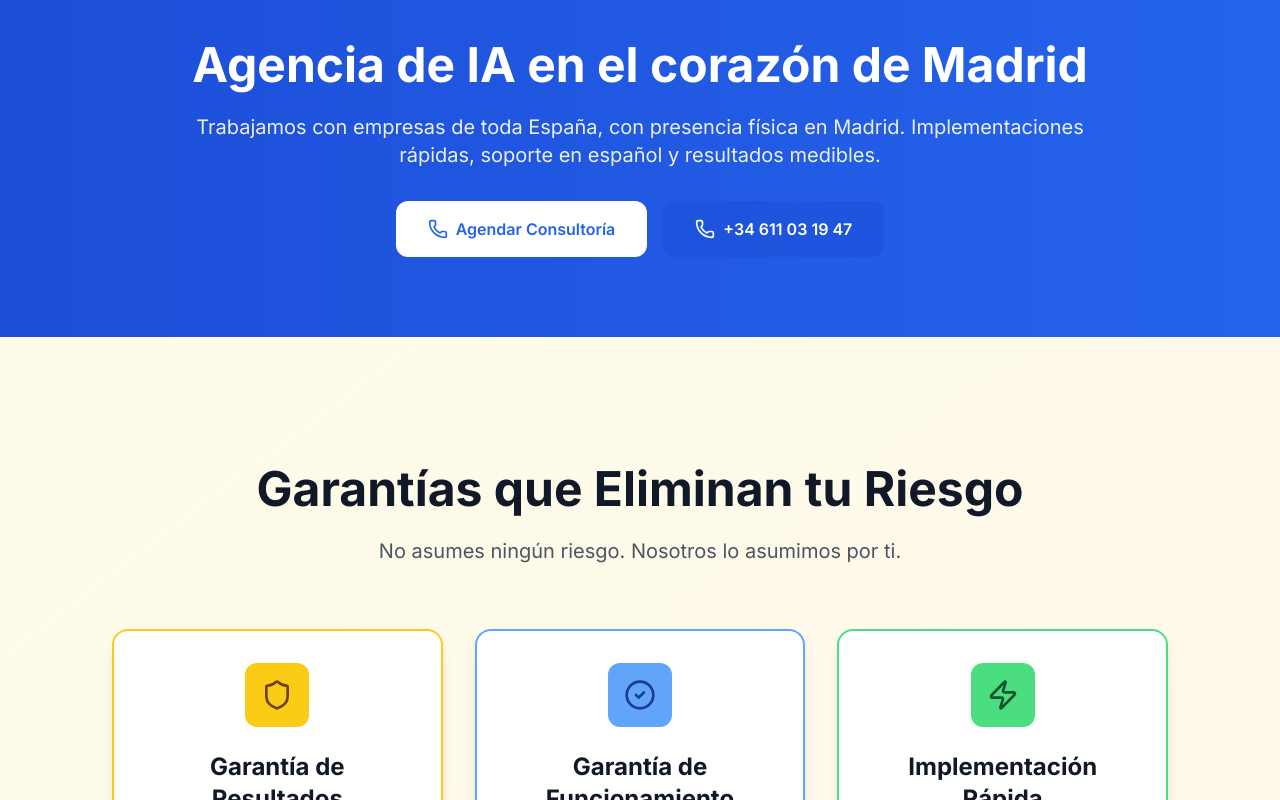
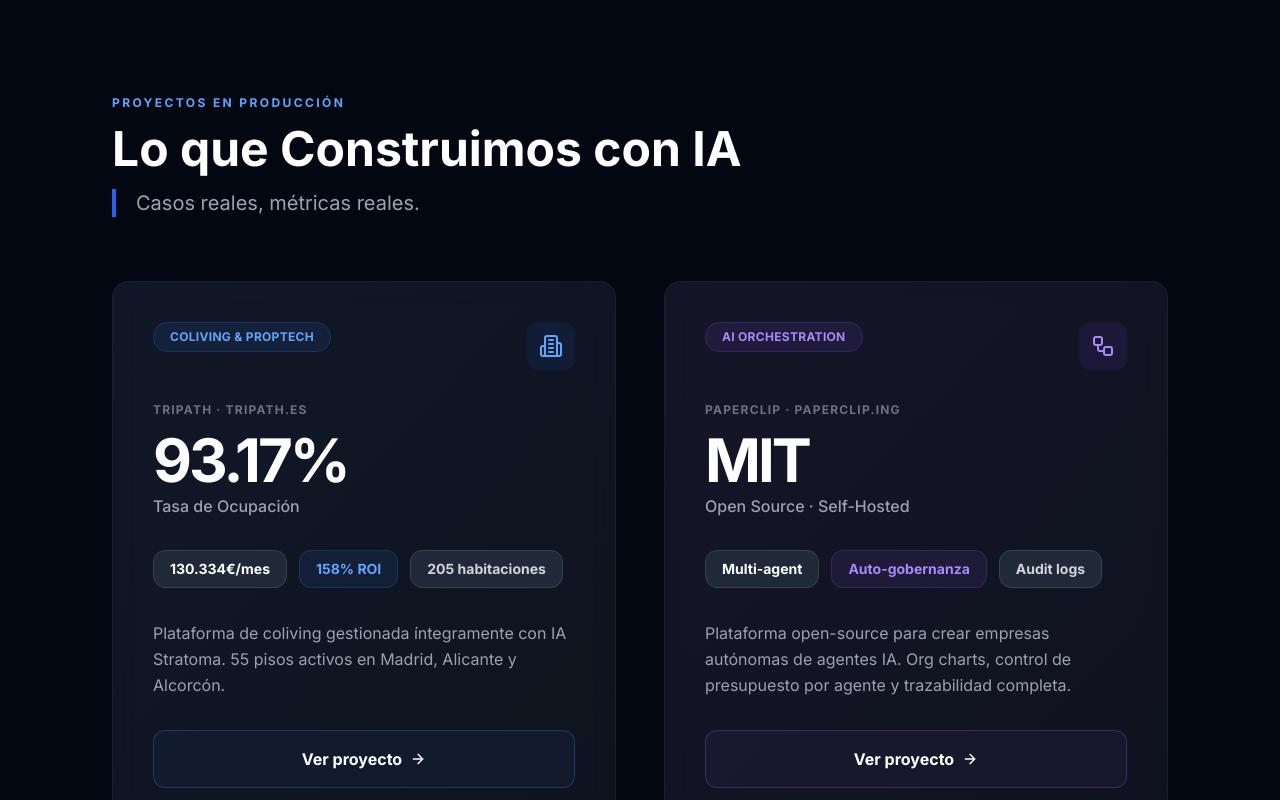
Before and after one commit to DoubleN96/stratomai-web, a Next.js app: page / in a window 1280 px wide. Shown: the part 4740-5540 px from the top of the page. Built offline with nearby package versions, Linux system fonts and the light colour scheme.

Commit message:
feat: Añadir sección Proyectos en Producción (Tripath + Paperclip)

```diff
--- a/app/page.tsx
+++ b/app/page.tsx
@@ -531,6 +531,112 @@
         </div>
       </section>
 
+
+      {/* Proyectos en Producción - Tripath & Paperclip */}
+      <section className="py-20 lg:py-32 bg-gray-950" id="proyectos">
+        <div className="max-w-6xl mx-auto px-6 lg:px-12">
+          <motion.div
+            initial={{ opacity: 0, y: 20 }}
+            whileInView={{ opacity: 1, y: 0 }}
+            viewport={{ once: true }}
+            className="mb-16"
+          >
+            <span className="text-blue-400 font-bold text-xs tracking-[0.2em] uppercase">PROYECTOS EN PRODUCCIÓN</span>
+            <h2 className="text-4xl lg:text-5xl font-bold text-white mt-3 mb-4 leading-tight">
+              Lo que Construimos con IA
+            </h2>
+            <p className="text-xl text-gray-400 border-l-4 border-blue-600 pl-5">
+              Casos reales, métricas reales.
+            </p>
+          </motion.div>
+
+          <div className="grid md:grid-cols-2 gap-8 lg:gap-12">
+            {/* Card Tripath */}
+            <motion.div
+              initial={{ opacity: 0, y: 20 }}
+              whileInView={{ opacity: 1, y: 0 }}
+              viewport={{ once: true }}
+              transition={{ delay: 0.1 }}
+              className="group relative rounded-2xl p-8 lg:p-10 overflow-hidden border border-white/5 bg-white/5 hover:bg-white/10 hover:border-blue-500/30 transition-all duration-500"
+              style={{ backdropFilter: 'blur(16px)' }}
+            >
+              <div className="absolute inset-0 bg-gradient-to-br from-blue-600/5 to-transparent pointer-events-none"></div>
+              <div className="relative z-10 flex flex-col h-full">
+                <div className="flex justify-between items-start mb-8">
+                  <span className="bg-blue-500/10 text-blue-400 px-4 py-1.5 rounded-full text-xs font-bold tracking-wide uppercase border border-blue-500/20">
+                    Coliving &amp; PropTech
+                  </span>
+                  <div className="w-12 h-12 rounded-xl bg-blue-600/10 flex items-center justify-center text-blue-400 group-hover:scale-110 transition-transform duration-300">
+                    <Building2 className="w-6 h-6" />
+                  </div>
+                </div>
+                <p className="text-gray-500 text-xs font-bold uppercase tracking-widest mb-3">Tripath · tripath.es</p>
+                <div className="text-6xl font-black tracking-tighter text-white mb-1">93.17%</div>
+                <p className="text-gray-400 font-medium mb-8">Tasa de Ocupación</p>
+                <div className="flex flex-wrap gap-3 mb-8">
+                  <span className="bg-gray-800 px-4 py-2 rounded-xl border border-gray-700 text-sm font-bold text-white">130.334€/mes</span>
+                  <span className="bg-blue-500/10 px-4 py-2 rounded-xl border border-blue-500/20 text-sm font-bold text-blue-400">158% ROI</span>
+                  <span className="bg-gray-800 px-4 py-2 rounded-xl border border-gray-700 text-sm font-bold text-gray-300">205 habitaciones</span>
+                </div>
+                <p className="text-gray-400 leading-relaxed mb-8 flex-grow">
+                  Plataforma de coliving gestionada íntegramente con IA Stratoma. 55 pisos activos en Madrid, Alicante y Alcorcón.
+                </p>
+                <a
+                  href="https://tripath.es"
+                  target="_blank"
+                  rel="noopener noreferrer"
+                  className="flex items-center justify-center gap-2 w-full py-4 rounded-xl border border-blue-500/30 bg-blue-500/5 hover:bg-blue-500/15 text-white font-bold transition-all duration-300 group-hover:border-blue-400"
+                >
+                  Ver proyecto
+                  <ArrowRight className="w-4 h-4 transition-transform group-hover:translate-x-1" />
+                </a>
+              </div>
+            </motion.div>
+
+            {/* Card Paperclip */}
+            <motion.div
+              initial={{ opacity: 0, y: 20 }}
+              whileInView={{ opacity: 1, y: 0 }}
+              viewport={{ once: true }}
+              transition={{ delay: 0.2 }}
+              className="group relative rounded-2xl p-8 lg:p-10 overflow-hidden border border-white/5 bg-white/5 hover:bg-white/10 hover:border-violet-500/30 transition-all duration-500"
+              style={{ backdropFilter: 'blur(16px)' }}
+            >
+              <div className="absolute inset-0 bg-gradient-to-br from-violet-600/5 to-transparent pointer-events-none"></div>
+              <div className="relative z-10 flex flex-col h-full">
+                <div className="flex justify-between items-start mb-8">
+                  <span className="bg-violet-500/10 text-violet-400 px-4 py-1.5 rounded-full text-xs font-bold tracking-wide uppercase border border-violet-500/20">
+                    AI Orchestration
+                  </span>
+                  <div className="w-12 h-12 rounded-xl bg-violet-600/10 flex items-center justify-center text-violet-400 group-hover:scale-110 transition-transform duration-300">
+                    <Workflow className="w-6 h-6" />
+                  </div>
+                </div>
+                <p className="text-gray-500 text-xs font-bold uppercase tracking-widest mb-3">Paperclip · paperclip.ing</p>
+                <div className="text-6xl font-black tracking-tighter text-white mb-1">MIT</div>
+                <p className="text-gray-400 font-medium mb-8">Open Source · Self-Hosted</p>
+                <div className="flex flex-wrap gap-3 mb-8">
+                  <span className="bg-gray-800 px-4 py-2 rounded-xl border border-gray-700 text-sm font-bold text-white">Multi-agent</span>
+                  <span className="bg-violet-500/10 px-4 py-2 rounded-xl border border-violet-500/20 text-sm font-bold text-violet-400">Auto-gobernanza</span>
+                  <span className="bg-gray-800 px-4 py-2 rounded-xl border border-gray-700 text-sm font-bold text-gray-300">Audit logs</span>
+                </div>
+                <p className="text-gray-400 leading-relaxed mb-8 flex-grow">
+                  Plataforma open-source para crear empresas autónomas de agentes IA. Org charts, control de presupuesto por agente y trazabilidad completa.
+                </p>
+                <a
+                  href="https://paperclip.ing"
+                  target="_blank"
+                  rel="noopener noreferrer"
+                  className="flex items-center justify-center gap-2 w-full py-4 rounded-xl border border-violet-500/30 bg-violet-500/5 hover:bg-violet-500/15 text-white font-bold transition-all duration-300 group-hover:border-violet-400"
+                >
+                  Ver proyecto
+                  <ArrowRight className="w-4 h-4 transition-transform group-hover:translate-x-1" />
+                </a>
+              </div>
+            </motion.div>
+          </div>
+        </div>
+      </section>
       {/* CTA Madrid - Nuevo */}
       <section className="py-20 bg-gradient-to-r from-blue-700 to-blue-600 text-white">
         <div className="max-w-5xl mx-auto px-6 lg:px-12 text-center">
```
